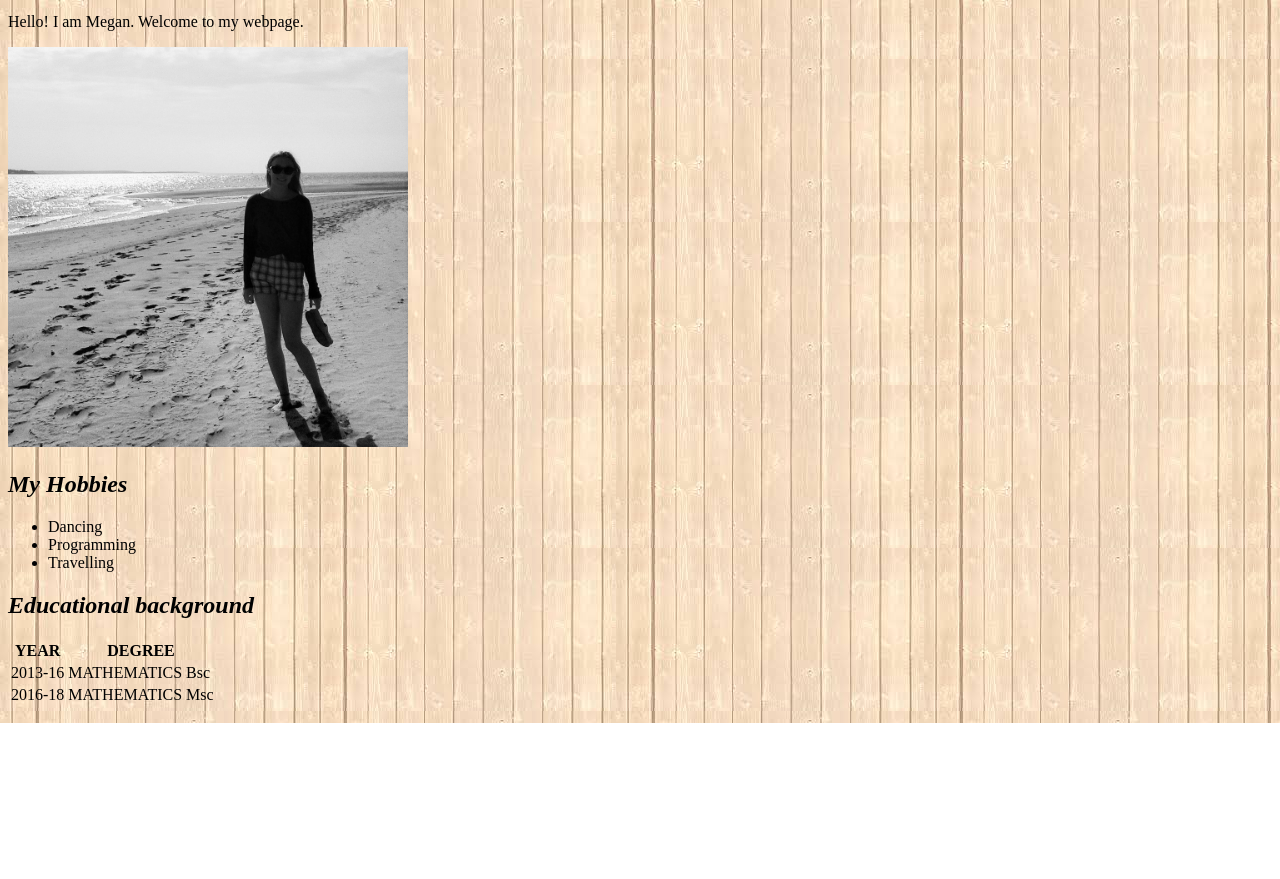
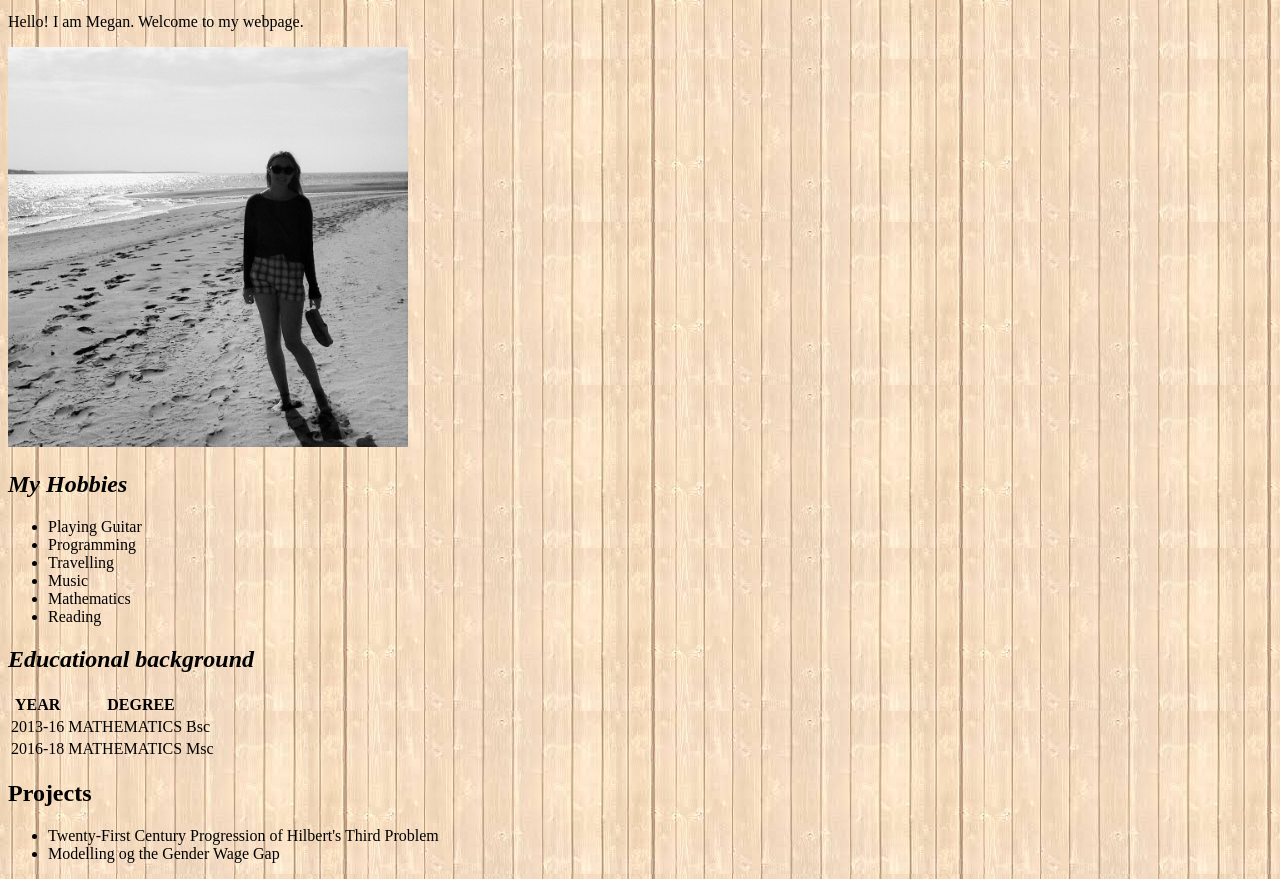
Before and after one commit to meganpalser/meganpalser.github.io, a plain HTML site: page index.html in a window 1280 px wide. Shown: the part 104-983 px from the top of the page. Before the commit the page ends 827 px from the top, so only its background shows below. Drawn offline with nearby package versions, Linux system fonts and the light colour scheme.

Commit message:
Added projects section

```diff
--- a/index.html
+++ b/index.html
@@ -27,9 +27,12 @@
 	<h2><em>My Hobbies</em></h2>
 	<p>
 	<ul>
-		<li>Dancing</li>
+		<li>Playing Guitar</li>
 		<li>Programming</li>
 		<li>Travelling</li>
+		<li>Music</li>
+		<li>Mathematics</li>
+		<li>Reading</li>
 	</ul>
 	</p>
 
@@ -54,6 +57,11 @@
 	</table>
 	</p>
 
+	<p>
+		<h2>Projects</h2>
+		<ul>
+			<li>Twenty-First Century Progression of Hilbert's Third Problem</li>
+			<li>Modelling og the Gender Wage Gap</li>
 
 	</body>
 
```
Also changed, not shown: hobbies.html (+3 -0 lines).
